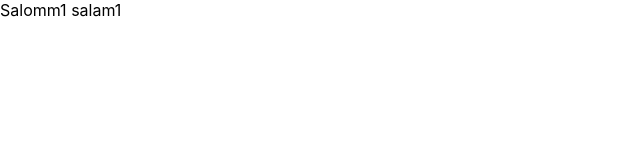
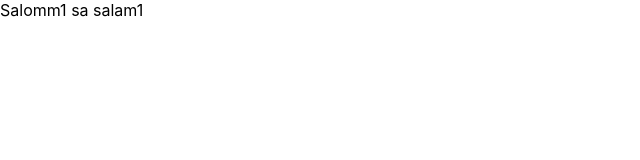
Before and after one commit to XShoaziz/js.lesson4, a React (Create React App) app: page / in a window 1280 px wide. Shown: the top 160 px of the page, without its empty margins (0-640 px from the left). Built offline with nearby package versions, Linux system fonts and the light colour scheme.

Commit message:
updates28-3

```diff
--- a/src/App.js
+++ b/src/App.js
@@ -2,6 +2,6 @@ import React, { Component } from "react";
 
 export default class extends Component {
   render() {
-    return <div>Salomm1 salam1</div>;
+    return <div>Salomm1 sa salam1</div>;
   }
 }
```
